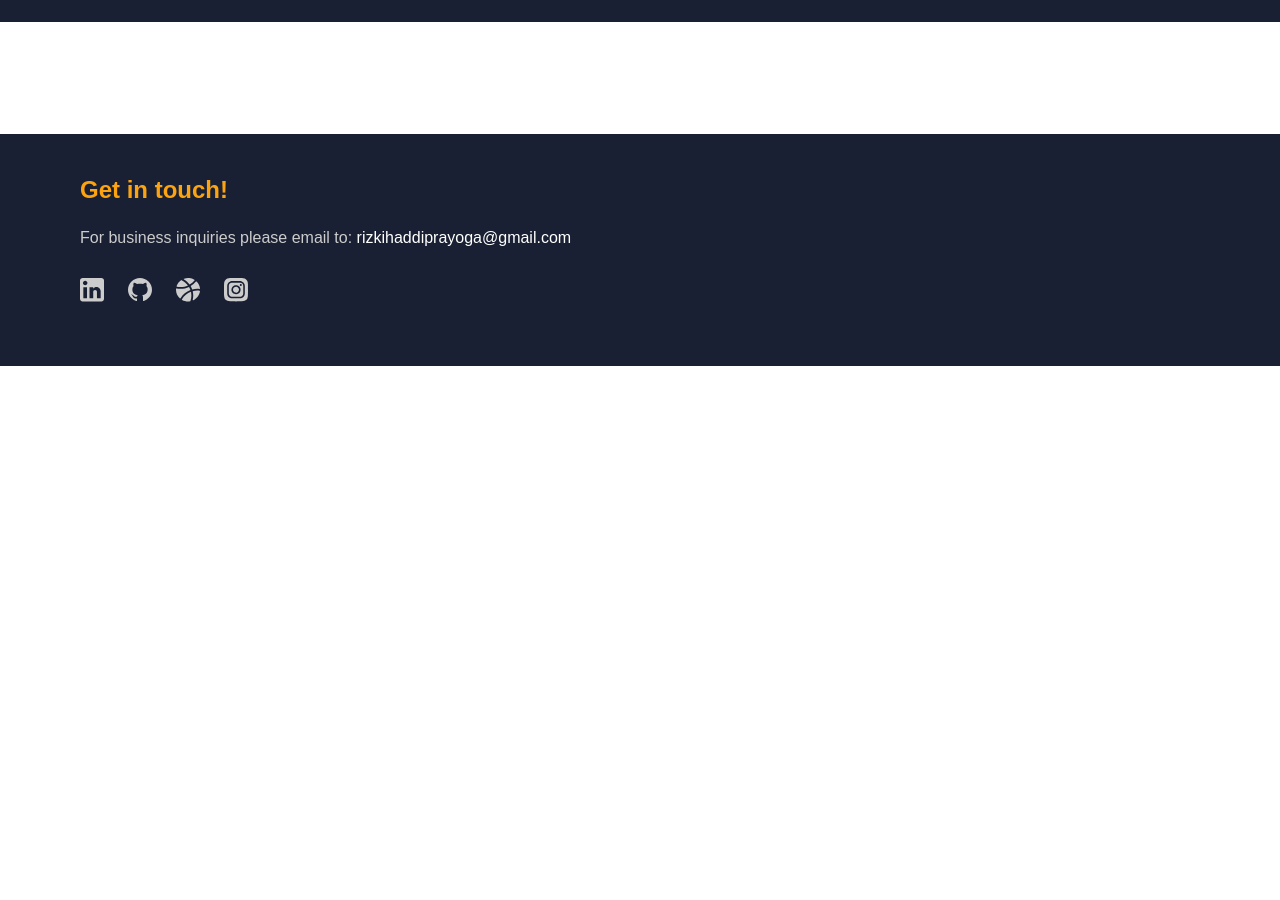
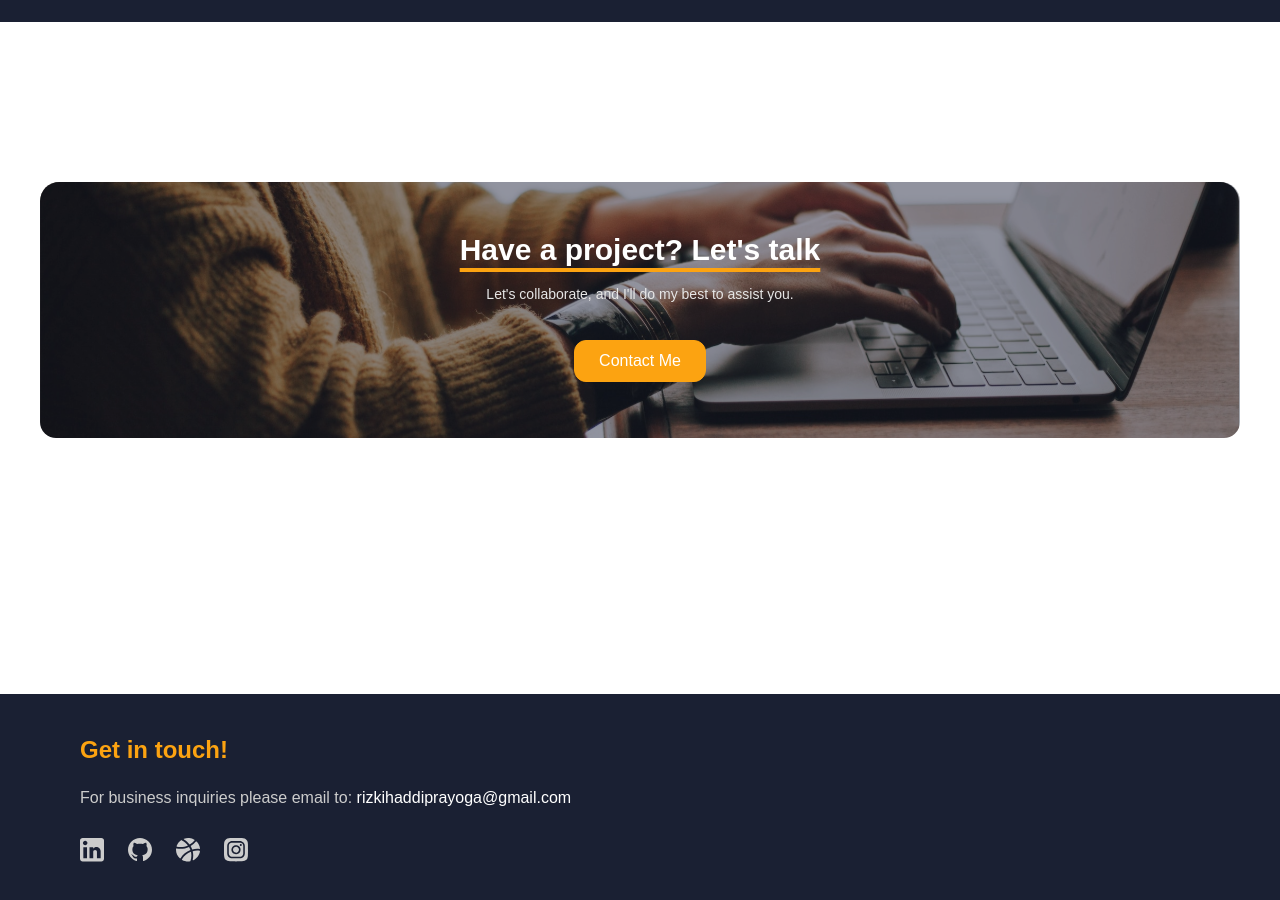
Before and after one commit to RizuMong/personal-website, a React (Vite) app: page / in a window 1280 px wide. Shown: the part 2360-3260 px from the top of the page. Before the commit the page ends 2726 px from the top, so only its background shows below. Built offline with nearby package versions, Linux system fonts and the light colour scheme.

Commit message:
update Footer and add CTA

```diff
--- a/src/components/Footer.jsx
+++ b/src/components/Footer.jsx
@@ -7,7 +7,7 @@ import Instagram from "../assets/instagram.svg";
 
 const Footer = () => {
   return (
-    <footer className="bg-secondary w-full mt-28">
+    <footer className="bg-secondary w-full mt-64">
       <div className="ml-4 sm:ml-4 md:ml-7 lg:ml-12 xl:ml-20 pt-10 pb-16">
         <h3 className="font-bold text-2xl text-primary selection:bg-orange-400 selection:text-white">
           Get in touch!
--- a/src/pages/Index.jsx
+++ b/src/pages/Index.jsx
@@ -38,6 +38,8 @@ const Index = () => {
 
       <Layout>
         <Hero />
+
+        {/* Section Projects */}
         <header
           id="project"
           className="font-bold text-2xl md:text-2xl lg:text-3xl xl:text-3xl text-secondary text-center mt-52 mb-14 hover:animate-pulse"
@@ -62,6 +64,7 @@ const Index = () => {
           All Projects
         </button>
 
+        {/* Section Services */}
         <header
           id="service"
           className="font-bold text-2xl md:text-2xl lg:text-3xl xl:text-3xl text-secondary text-center mt-48 mb-20 hover:animate-pulse"
@@ -178,6 +181,23 @@ const Index = () => {
             })}
           </div>
         </div>
+
+        {/* Last CTA */}
+        <div className="bg-[url('../assets/img/img_cta.svg')] mx-auto mt-40 overflow-hidden sm:mb-0 rounded-2xl bg-cover h-64 w-[1200px]">
+          <div className="py-[50px]">
+            <header className="font-bold text-2xl md:text-2xl lg:text-3xl xl:text-3xl text-white underline decoration-4 underline-offset-8 decoration-primary text-center hover:animate-pulse">
+              Have a project? Let's talk
+            </header>
+            <p className="font-medium text-sm text-[#E6E6E6] mt-4 text-center">
+              Let's collaborate, and I'll do my best to assist you.
+            </p>
+            <a href="mailto:rizkihaddiprayoga@gmail.com">
+              <button className="bg-primary border border-primary text-white text-base font-medium py-2 px-6 rounded-xl mx-auto mt-9 block transition hover:scale-110">
+                Contact Me
+              </button>
+            </a>
+          </div>
+        </div>
       </Layout>
     </>
   );
```
Also changed, not shown: src/assets/img/img_cta.svg (added).
